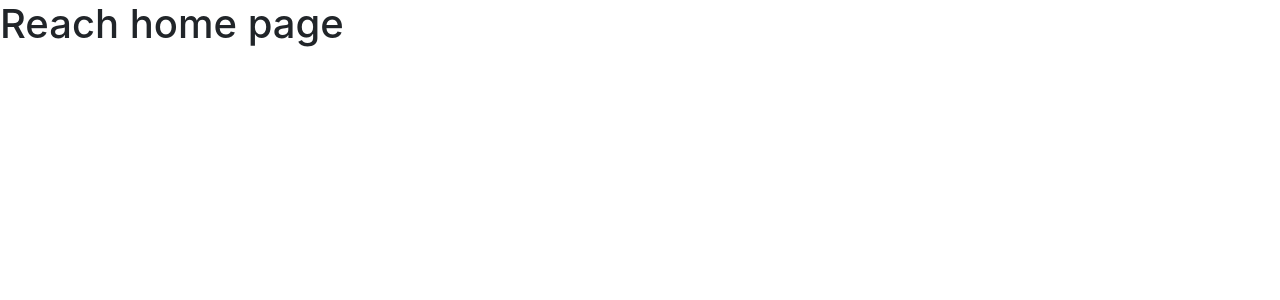
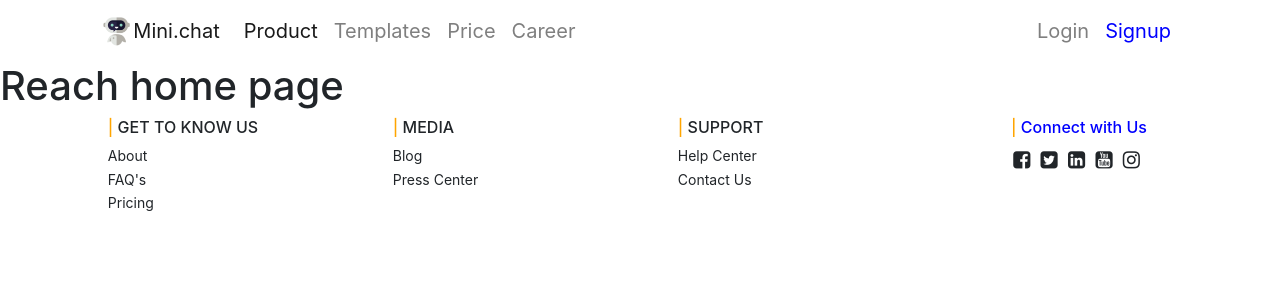
Before and after one commit to WorkEric/spweb, a Django app: page / in a window 1280 px wide. Shown: the top 300 px of the page. Run offline with Django 3.2, Linux system fonts and the light colour scheme; parts of the project's set-up code (start-up, migrations or seed data) failed here and were passed over; some libraries are stand-ins or nearby versions.

Commit message:
head&foot

```diff
--- /dev/null
+++ b/src/static/css/style.css
@@ -0,0 +1,29 @@
+
+/*Navigation*/
+
+.container {
+    font-size: 15pt;
+}
+.navbar-logo {
+    width:3%;
+}
+
+#signUp {
+    color:blue;
+}
+
+.foot .row .col-sm {
+    margin-left:2%
+}
+.foot .row .col-sm p {
+    font-size: 14px;
+    margin:1% 0 0 0;
+}
+
+.foot .row .col-sm:last-child h6{
+    color:blue;
+}
+
+.foot .row .col-sm:last-child i{
+    margin-right:2%;
+}
--- a/src/template/base.html
+++ b/src/template/base.html
@@ -13,13 +13,87 @@
         <link rel="stylesheet" href="https://netdna.bootstrapcdn.com/font-awesome/4.0.3/css/font-awesome.min.css">
         <link rel="stylesheet" href="https://fonts.googleapis.com/icon?family=Material+Icons">
 
+        <!--style.css-->
+        <link rel="stylesheet" href="../static/css/style.css">
+
 	</head>
 	<body>
+        <div class="container">
+            <nav class="navbar navbar-expand-lg navbar-light">
+              <img class="navbar-logo" src="../static/img/minibot-logo.png">
+              <a class="navbar-brand" href="#">Mini.chat</a>
+              <button class="navbar-toggler" type="button" data-toggle="collapse" data-target="#navbarSupportedContent" aria-controls="navbarSupportedContent" aria-expanded="false" aria-label="Toggle navigation">
+                <span class="navbar-toggler-icon"></span>
+              </button>
+
+              <div class="collapse navbar-collapse" id="navbarSupportedContent">
+                <ul class="navbar-nav mr-auto">
+                  <li class="nav-item active">
+                    <a class="nav-link" href="#">Product <span class="sr-only">(current)</span></a>
+                  </li>
+                  <li class="nav-item">
+                    <a class="nav-link" href="#">Templates</a>
+                  </li>
+                  <li class="nav-item">
+                    <a class="nav-link" href="#">Price</a>
+                  </li>
+                  <li class="nav-item">
+                    <a class="nav-link" href="#">Career</a>
+                  </li>
+                </ul>
+                <div class="my-2 my-lg-0" id="signInUp">
+                  <ul class="navbar-nav mr-auto">
+                      <li class="nav-item">
+                        <a class="nav-link" href="#">Login</a>
+                      </li>
+                      <li class="nav-item">
+                        <a class="nav-link" id="signUp" href="#">Signup</a>
+                      </li>
+                    </ul>
+                </div>
+              </div>
+            </nav>
+        </div>
+
 
         <div>
             {% block body %}
 
             {% endblock %}
+        </div>
+
+        <div class="container foot">
+            <div class="row">
+                <div class="col-sm">
+                    <h6> <span style="color:orange">|</span> GET TO KNOW US </h6>
+                    <p>About</p>
+                    <p>FAQ's</p>
+                    <p>Pricing</p>
+                </div>
+                <div class="col-sm">
+                    <h6> <span style="color:orange">|</span> MEDIA </h6>
+                    <p>Blog</p>
+                    <p>Press Center</p>
+                </div>
+                <div class="col-sm">
+                    <h6> <span style="color:orange">|</span> SUPPORT </h6>
+                    <p>Help Center</p>
+                    <p>Contact Us</p>
+                </div>
+                <div class="col-sm">
+                    <center>
+                        <h6> <span style="color:orange">|</span> Connect with Us</h6>
+                        <div>
+                            <i class="fa fa-facebook-square"></i>
+                            <i class="fa fa-twitter-square"></i>
+                            <i class="fa fa-linkedin-square"></i>
+                            <i class="fa fa-youtube-square"></i>
+                            <i class="fa fa-instagram"></i>
+                        </div>
+                    </center>
+                </div>
+            </div>
+
         </div>
 
         <script src="https://ajax.googleapis.com/ajax/libs/jquery/3.3.1/jquery.min.js"></script>
```
Also changed, not shown: src/static/img/minibot-logo.png (added).
